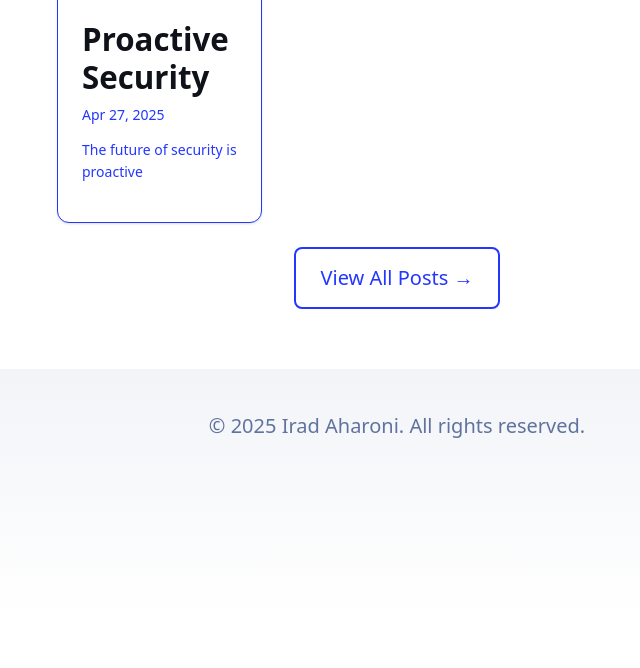
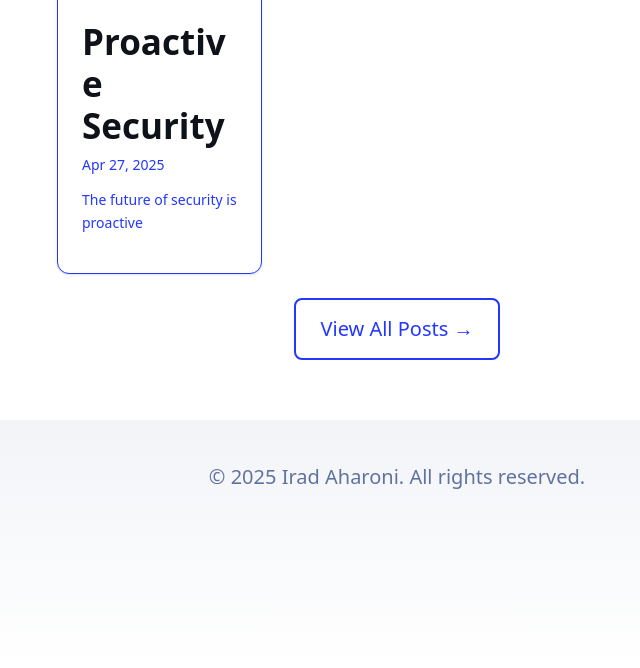
Before and after one commit to irad100/irad.dev, an Astro site: page / in a window 1280 px wide. Shown: the part 1274-1942 px from the top of the page, without its empty margins (243-883 px from the left). Before the commit the page ends 1891 px from the top, so only its background shows below. Built offline with nearby package versions, Linux system fonts and the light colour scheme; Astro itself is replaced by a stand-in of ours; some icons are missing.

Commit message:
Fixing non-sequentially-descending order heading

```diff
--- a/src/pages/index.astro
+++ b/src/pages/index.astro
@@ -125,9 +125,9 @@ const posts = (await getCollection("blog"))
                   />
                 </div>
                 <div class="p-6">
-                  <h4 class="group-hover:text-accent mb-2 text-lg font-semibold break-words transition-colors md:text-xl">
+                  <h3 class="group-hover:text-accent mb-2 text-base font-semibold break-words transition-colors md:text-lg">
                     {post.data.title}
-                  </h4>
+                  </h3>
                   <p class="text-site-gray mb-3 text-sm">
                     <FormattedDate date={post.data.pubDate} />
                   </p>
--- a/src/styles/global.css
+++ b/src/styles/global.css
@@ -48,7 +48,7 @@ h2 {
   font-size: 2.441em;
 }
 h3 {
-  font-size: 1.953em;
+  font-size: 1.75em;
 }
 h4 {
   font-size: 1.563em;
```
